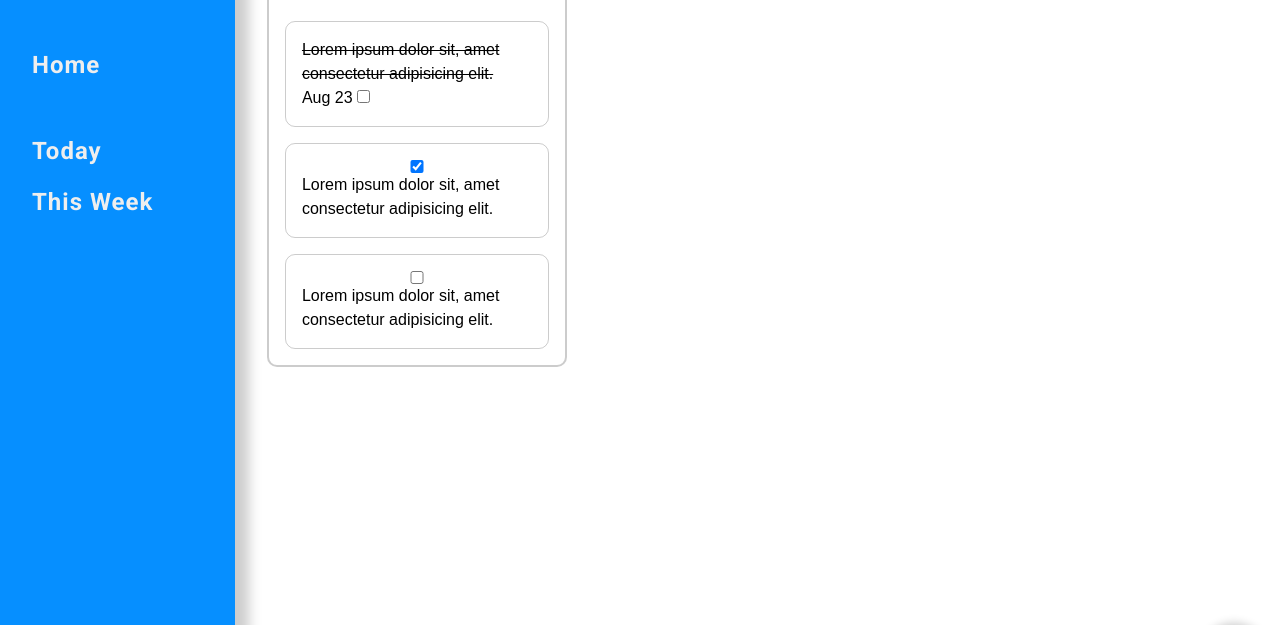
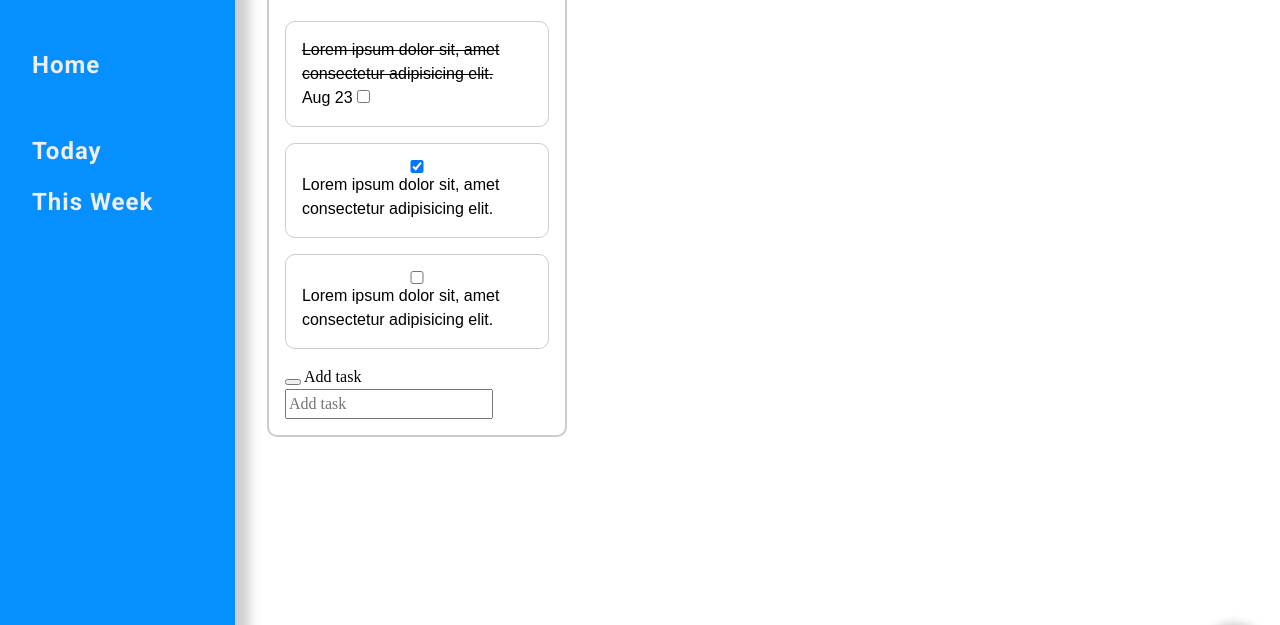
Before and after one commit to Honzi07/odin-todo-list, a website built with webpack: page dist/index.html in a window 1280 px wide. Shown: the part 97-722 px from the top of the page. Built offline with nearby package versions, Linux system fonts and the light colour scheme; a web font is replaced by a local one.

Commit message:
Input element for add task.

```diff
--- a/dist/index.html
+++ b/dist/index.html
@@ -73,6 +73,11 @@
           <input type="checkbox" name=todo-done" class="todo-done">
           <p>Lorem ipsum dolor sit, amet consectetur adipisicing elit.</p>
         </div>
+        <div class="project-input-container">
+          <button type="button"></button>
+          <label for="project-input" class="visually-hidden">Add task</label>
+          <input type="text" name="project-input" placeholder="Add task" />
+        </div>
       </div>
     </main>
   </body>
```
